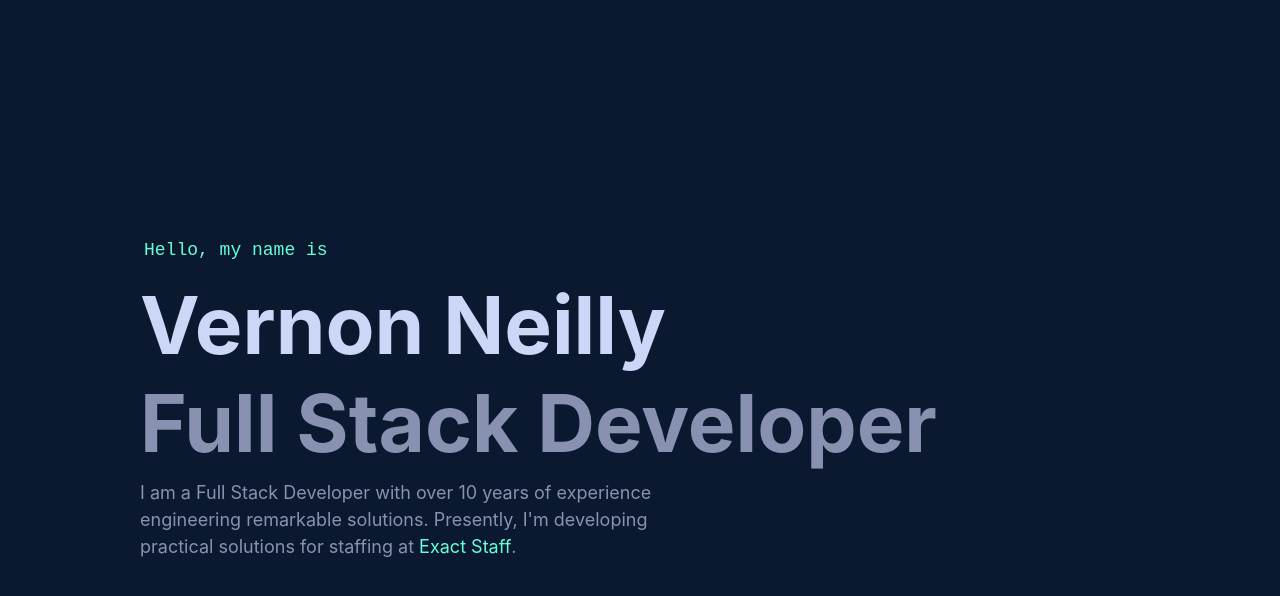
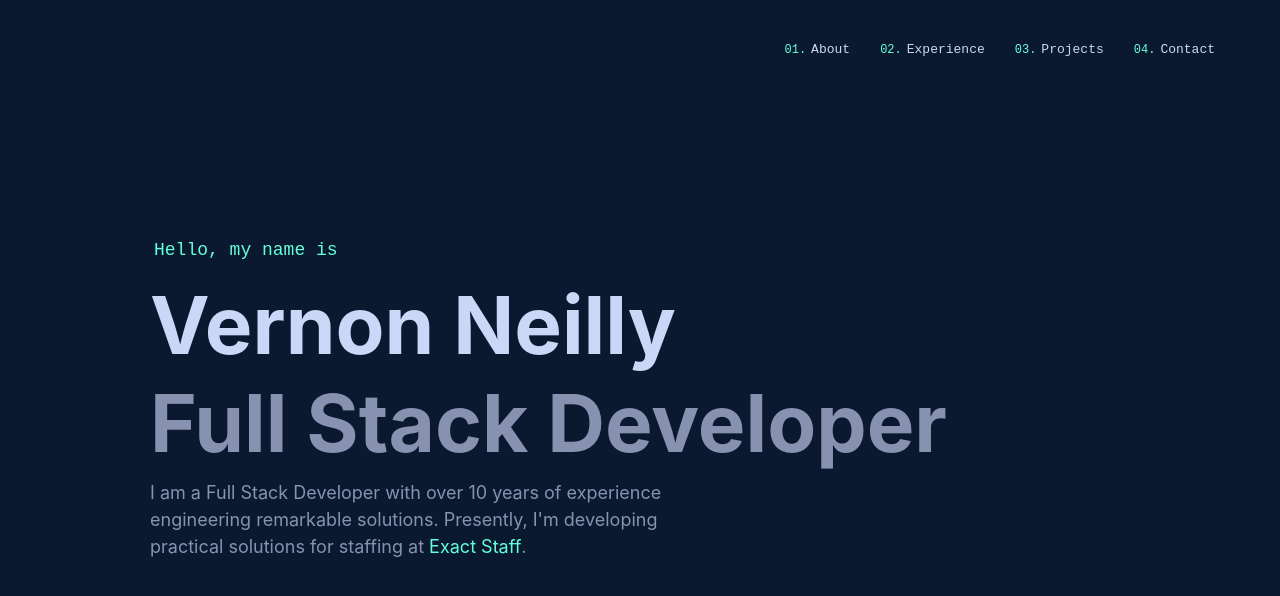
Before and after one commit to neillydev/v2, a Next.js app: page / in a window 1280 px wide. Shown: the top 596 px of the page. Built offline with nearby package versions, Linux system fonts and the light colour scheme.

Commit message:
refactor component structure

```diff
--- a/src/components/ContainerBlock.tsx
+++ b/src/components/ContainerBlock.tsx
@@ -1,6 +1,9 @@
 import React from "react";
 import Head from "next/head";
 import { useRouter } from "next/router";
+import NavBar from './NavBar';
+
+import styles from '../../styles/main.module.css';
 
 export default function ContainerBlock({ children, ...customMeta }: any) {
   const router = useRouter();
@@ -40,11 +43,16 @@ export default function ContainerBlock({ children, ...customMeta }: any) {
           <meta property="article:published_time" content={meta.date} />
         )}
       </Head>
-      <main className="dark:bg-gray-800 w-full">
+      <div className="containerBlock">
+        <NavBar />
 
-        <div>{children}</div>
+        <div className="mainContent">
+            <main className={styles.mainContainer}>
+              {children}
+            </main>
+        </div>
 
-      </main>
+      </div>
     </div>
   );
 }
```
